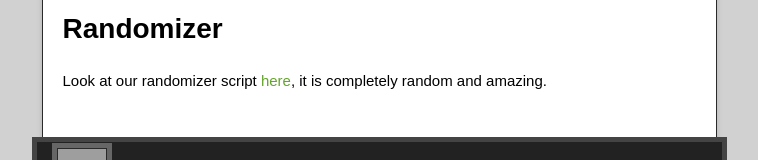
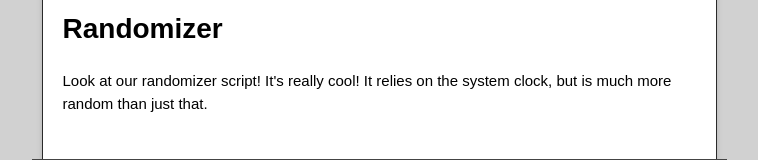
Before and after one commit to ethel-dev/TheGame, a plain HTML site: page index.html in a window 1280 px wide. Shown: the part 1040-1200 px from the top of the page, without its empty margins (261-1019 px from the left). Drawn offline with nearby package versions, Linux system fonts and the light colour scheme; grey boxes are pictures that could not be loaded.

Commit message:
Update index.html

```diff
--- a/index.html
+++ b/index.html
@@ -58,7 +58,8 @@
 <h1>
 <a name="randomizer" class="anchor" href="#randomizer"><span class="octicon octicon-link"></span></a>Randomizer</h1>
 
-<p>Look at our randomizer script <a href="https://gist.github.com/sargeant45/471f31f788e6112ac8d1">here</a>, it is completely random and amazing.</p>
+<p>Look at our randomizer script! It's really cool! It relies on the system clock, but is much more random than just that.</p>
+<script src="https://gist.github.com/sargeant45/471f31f788e6112ac8d1.js"></script>
         </article>
       </div>
     </div>
```
